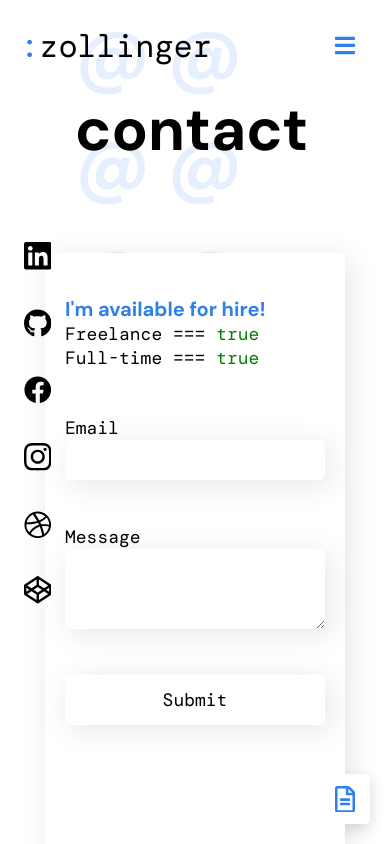
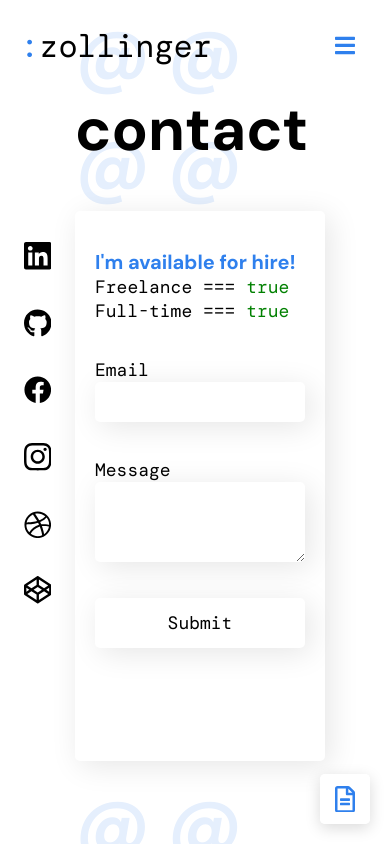
Before and after one commit to z011y/zollinger-portfolio, a Next.js app: page /contact-me in a window 390 px wide. Built offline with nearby package versions, Linux system fonts and the light colour scheme.

Commit message:
added mobile styles to the contact-form

```diff
--- a/components/contact-form.js
+++ b/components/contact-form.js
@@ -142,11 +142,15 @@ const InfoForm = styled.form`
 
   @media (max-width: 650px) {
     width: 400px;
-    height: 600px;
+    height: 550px;
+  }
+  @media (max-width: 600px) {
+    top: 25%;
   }
 
   @media (max-width: 500px) {
-    width: 300px;
+    width: 250px;
+    left: 75px;
   }
 `;
 
```
